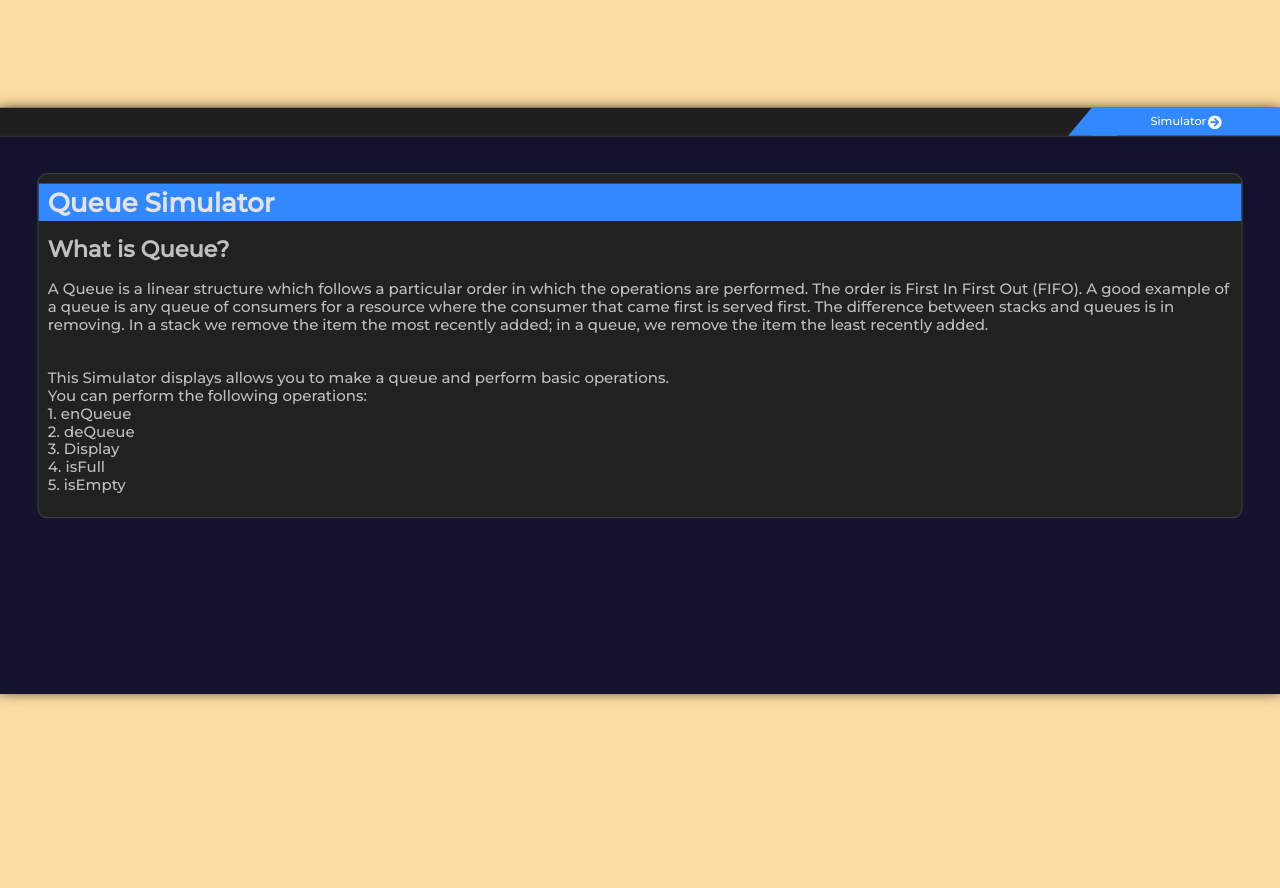
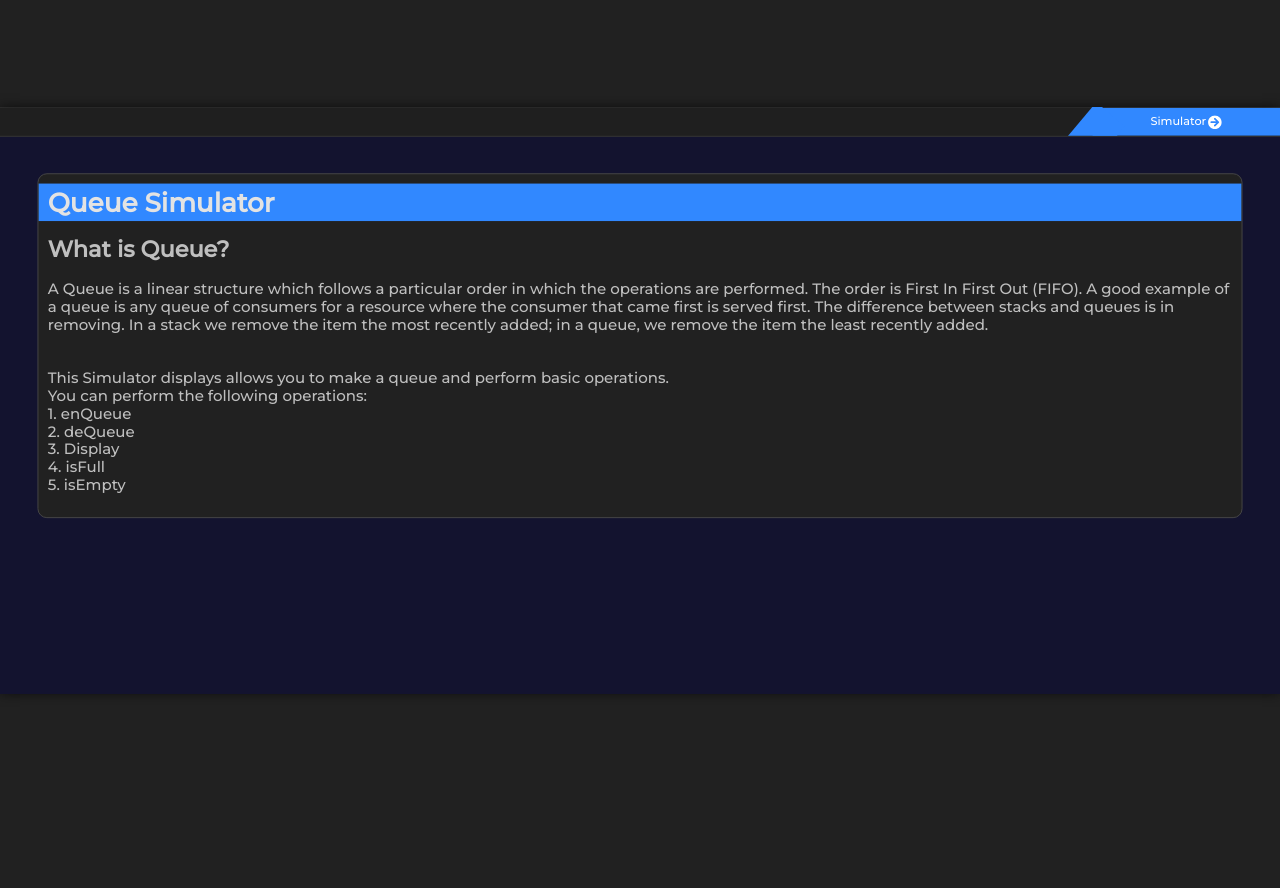
Before and after one commit to adigulalkari/Queue_Visualization, a plain HTML site: page index.html in a window 1280 px wide. Drawn offline with Linux system fonts and the light colour scheme.

Commit message:
Background color changed

```diff
--- a/main.css
+++ b/main.css
@@ -9,8 +9,7 @@ body {
   height: 100vh;
   justify-content: center;
   align-items: center;
-  /* background: #212121; */
-  background: #fbdba0;
+  background: #212121;
   overflow: hidden;
 }
 main {
```
